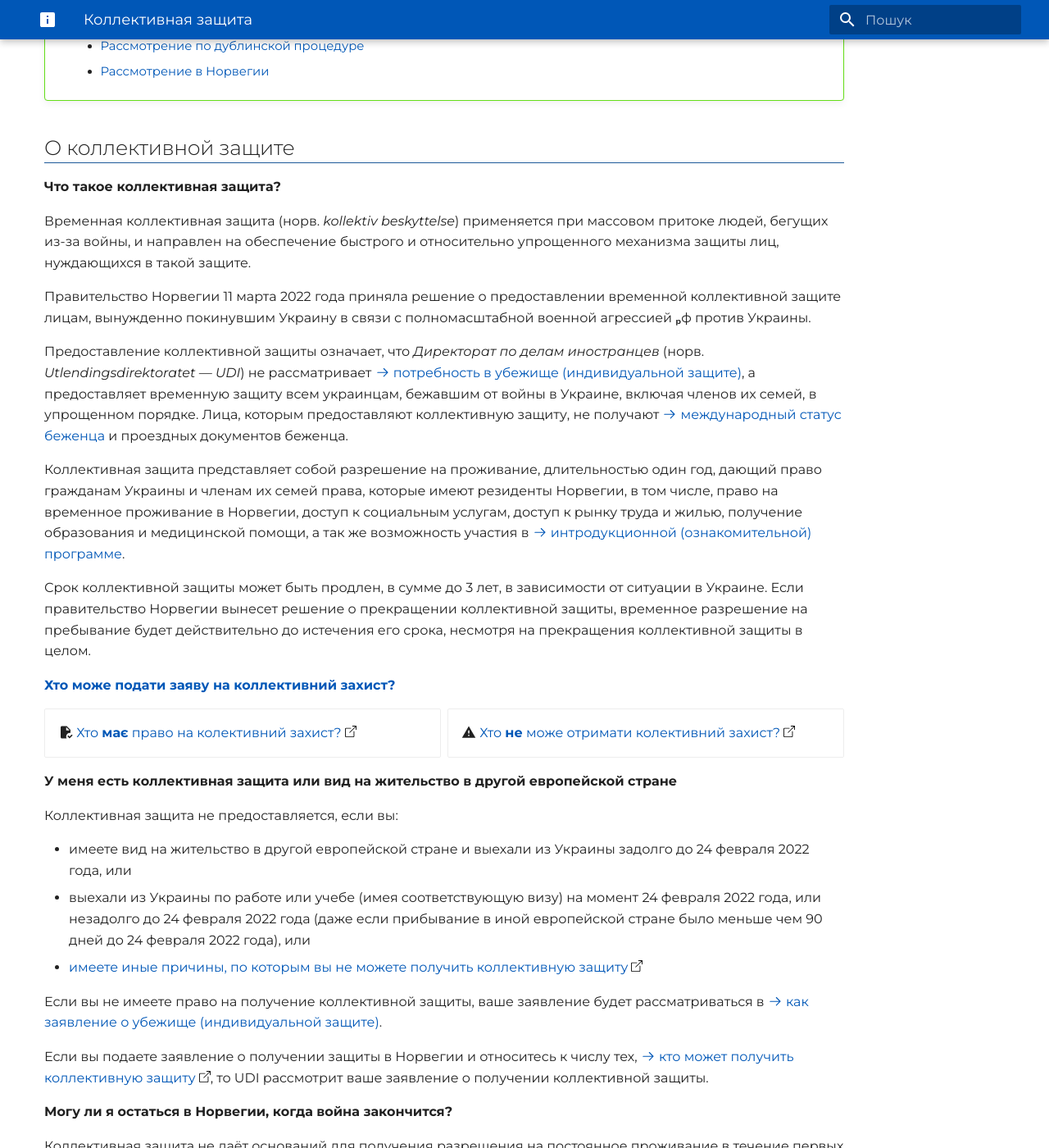
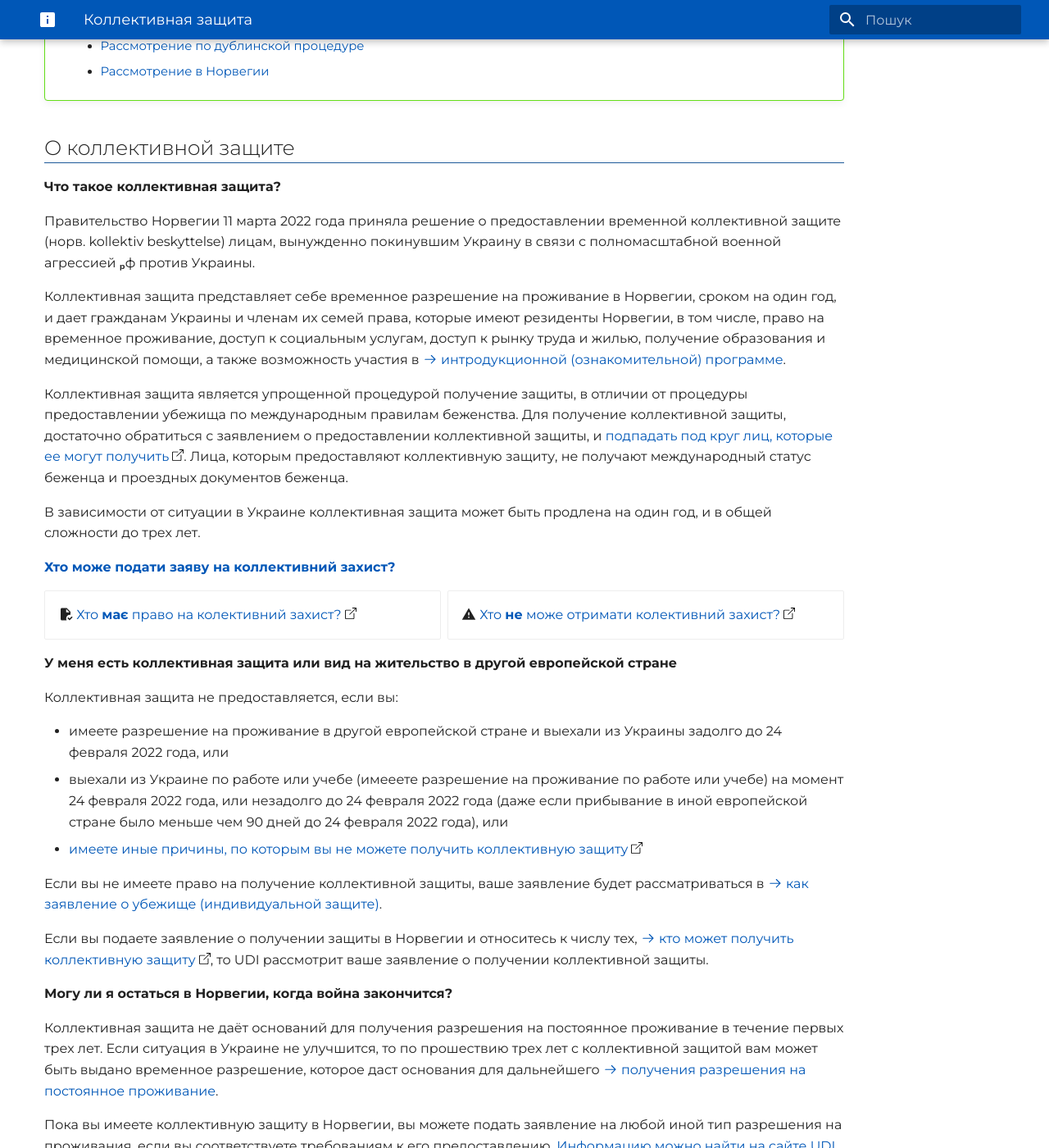
Before and after one commit to norgeinfo/norgeinfo.github.io, an MkDocs documentation site: the page built from docs/kollektiv-beskyttelse.md, in a window 1280 px wide and 1400 px high, scrolled down 582 px. Shown: the whole window at 82% size. Built offline with MkDocs 1.6.1 and Material for MkDocs 9.7.7, drawn with Linux system fonts in a browser that asks for light colours.

Commit message:
Update kollektiv-beskyttelse.md

```diff
--- a/docs/kollektiv-beskyttelse.md
+++ b/docs/kollektiv-beskyttelse.md
@@ -5,15 +5,13 @@
 
 __Что такое коллективная защита?__
 
-Временная коллективная защита (норв. _kollektiv beskyttelse_) применяется при массовом притоке людей, бегущих из-за войны, и направлен на обеспечение быстрого и относительно упрощенного механизма защиты лиц, нуждающихся в такой защите.
+Правительство Норвегии 11 марта 2022 года приняла решение о предоставлении временной коллективной защите (норв. kollektiv beskyttelse) лицам, вынужденно покинувшим Украину в связи с полномасштабной военной агрессией ₚф против Украины.
 
-Правительство Норвегии 11 марта 2022 года приняла решение о предоставлении временной коллективной защите лицам, вынужденно покинувшим Украину в связи с полномасштабной военной агрессией ₚф против Украины.
+Коллективная защита представляет себе временное разрешение на проживание в Норвегии, сроком на один год, и дает гражданам Украины и членам их семей права, которые имеют резиденты Норвегии, в том числе, право на временное проживание, доступ к социальным услугам, доступ к рынку труда и жилью, получение образования и медицинской помощи, а также возможность участия в [:octicons-arrow-right-24: интродукционной (ознакомительной) программе](introduksjonsprogram.md).
 
-Предоставление коллективной защиты означает, что _Директорат по делам иностранцев_ (норв. _Utlendingsdirektoratet — UDI_) не рассматривает [:octicons-arrow-right-24: потребность в убежище (индивидуальной защите)](#individuell-beskyttelse), а предоставляет временную защиту всем украинцам, бежавшим от войны в Украине, включая членов их семей, в упрощенном порядке. Лица, которым предоставляют коллективную защиту, не получают [:octicons-arrow-right-24: международный статус беженца](#individuell-beskyttelse) и проездных документов беженца.
+Коллективная защита является упрощенной процедурой получение защиты, в отличии от процедуры предоставлении убежища по международным правилам беженства. Для получение коллективной защиты, достаточно обратиться с заявлением о предоставлении коллективной защиты, и [подпадать под круг лиц, которые ее могут получить](https://www.udi.no/uk/information-ukraine-and-russia/situation-in-ukraine/stay-in-norway/protection-asylum-in-norway/want-to-apply-rights-and-obligations/#link-30164). Лица, которым предоставляют коллективную защиту, не получают международный статус беженца и проездных документов беженца.
 
-Коллективная защита представляет собой разрешение на проживание, длительностью один год, дающий право гражданам Украины и членам их семей права, которые имеют резиденты Норвегии, в том числе, право на временное проживание в Норвегии, доступ к социальным услугам, доступ к рынку труда и жилью, получение образования и медицинской помощи, а так же возможность участия в [:octicons-arrow-right-24: интродукционной (ознакомительной) программе](introduksjonsprogram.md).
-
-Срок коллективной защиты может быть продлен, в сумме до 3 лет, в зависимости от ситуации в Украине. Если правительство Норвегии вынесет решение о прекращении коллективной защиты, временное разрешение на пребывание будет действительно до истечения его срока, несмотря на прекращения коллективной защиты в целом.
+В зависимости от ситуации в Украине коллективная защита может быть продлена на один год, и в общей сложности до трех лет.
 
 [__Хто може подати заяву на коллективний захист?__](#hvem-kan-fa-kollektiv-beskyttelse){ #hvem-kan-fa-kollektiv-beskyttelse }
 
@@ -28,8 +26,8 @@ __У меня есть коллективная защита или вид на
 
 Коллективная защита не предоставляется, если вы:
 
-- имеете вид на жительство в другой европейской стране и выехали из Украины задолго до 24 февраля 2022 года, или
-- выехали из Украины по работе или учебе (имея соответствующую визу) на момент 24 февраля 2022 года, или незадолго до 24 февраля 2022 года (даже если прибывание в иной европейской стране было меньше чем 90 дней до 24 февраля 2022 года), или
+- имеете разрешение на проживание в другой европейской стране и выехали из Украины задолго до 24 февраля 2022 года, или
+- выехали из Украине по работе или учебе (имееете разрешение на проживание по работе или учебе) на момент 24 февраля 2022 года, или незадолго до 24 февраля 2022 года (даже если прибывание в иной европейской стране было меньше чем 90 дней до 24 февраля 2022 года), или
 - [имеете иные причины, по которым вы не можете получить коллективную защиту](https://www.udi.no/uk/information-ukraine-and-russia/situation-in-ukraine/stay-in-norway/frequently-asked-questions-and-answers/#link-30183)
 
 Если вы не имеете право на получение коллективной защиты, ваше заявление будет рассматриваться в [:octicons-arrow-right-24: как заявление о убежище (индивидуальной защите)](#individuell-beskyttelse).
```
